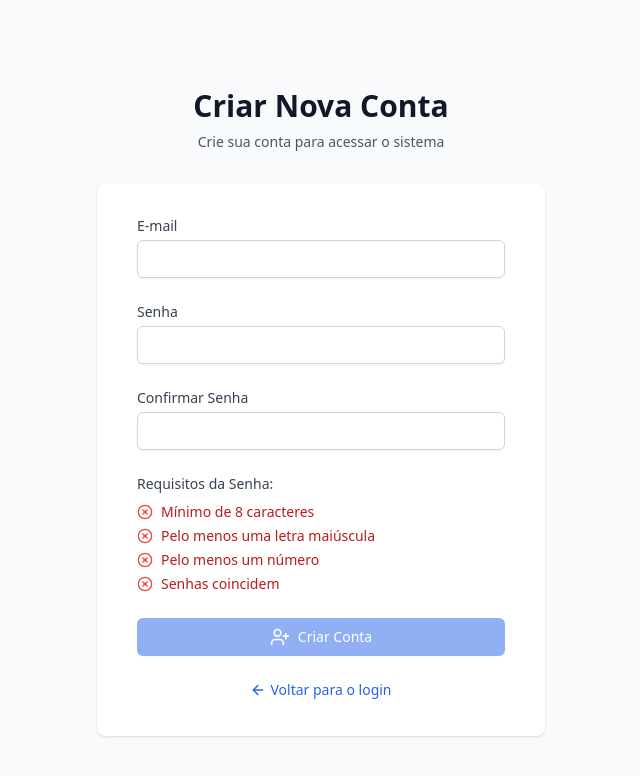
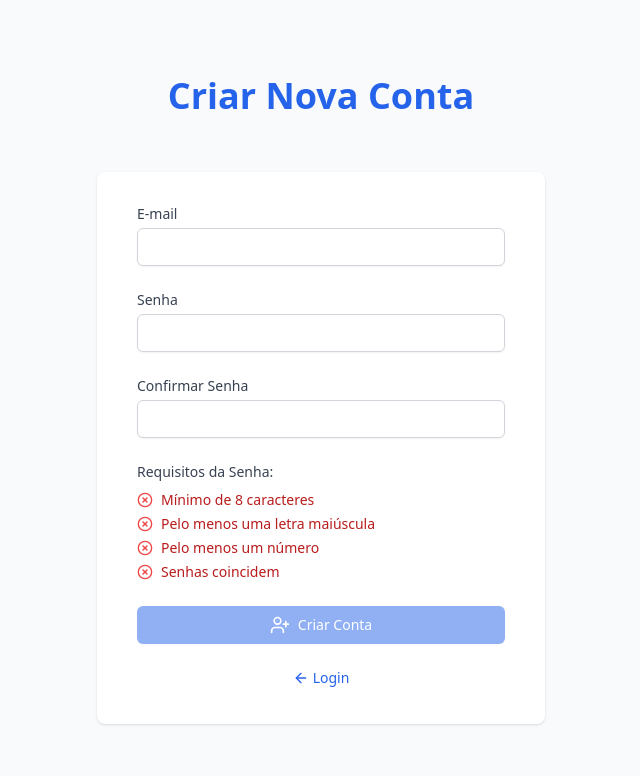
Before and after one commit to rodrigocruzs/pruma, a React app: page /signup in a window 1280 px wide. Shown: the top 776 px of the page, without its empty margins (319-959 px from the left). Built offline with nearby package versions, Linux system fonts and the light colour scheme; no server answers; the HTML template or start-up script is replaced by a standard one.

Commit message:
Improve signup page: remove subheader, enhance title styling, and simplify login button text

```diff
--- a/src/pages/SignUpPage.tsx
+++ b/src/pages/SignUpPage.tsx
@@ -85,12 +85,9 @@
   return (
     <div className="min-h-screen bg-gray-50 flex flex-col justify-center py-12 sm:px-6 lg:px-8">
       <div className="sm:mx-auto sm:w-full sm:max-w-md">
-        <h2 className="mt-6 text-center text-3xl font-extrabold text-gray-900">
+        <h2 className="text-center text-4xl font-bold text-blue-600 mb-6">
           Criar Nova Conta
         </h2>
-        <p className="mt-2 text-center text-sm text-gray-600">
-          Crie sua conta para acessar o sistema
-        </p>
       </div>
 
       <div className="mt-8 sm:mx-auto sm:w-full sm:max-w-md">
@@ -199,7 +196,7 @@
                 className="inline-flex items-center text-sm text-blue-600 hover:text-blue-500"
               >
                 <ArrowLeftIcon className="h-4 w-4 mr-1" />
-                Voltar para o login
+                Login
               </Link>
             </div>
           </form>
```
